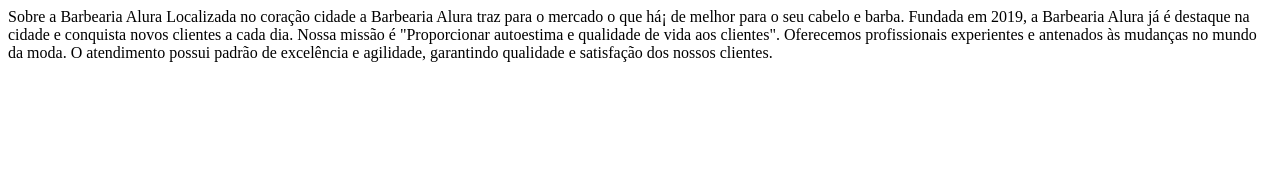
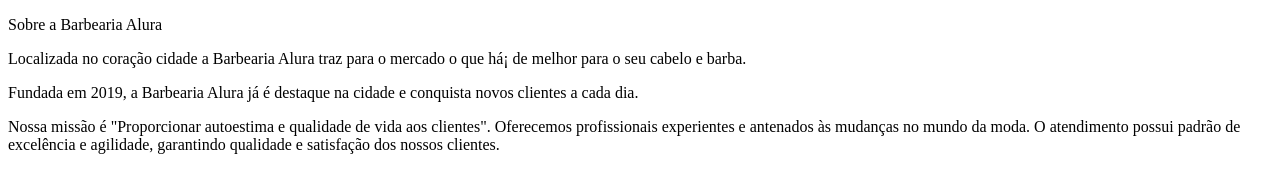
Before and after one commit to MARININHAGAMEPLAY/marina, a plain HTML site: page index.html in a window 1280 px wide. Drawn offline with Linux system fonts and the light colour scheme.

Commit message:
Add files via upload

```diff
--- a/index.html
+++ b/index.html
@@ -5,16 +5,14 @@
 	<title>BARBEARIA ALURA</title>
 </head>
 <body>
-	Sobre a Barbearia Alura
-Localizada
-no coração cidade a Barbearia Alura traz para o mercado o que há¡ de
-melhor para o seu cabelo e barba. Fundada em 2019, a Barbearia Alura já é
-destaque na cidade e conquista novos clientes a cada dia.
-Nossa missão é "Proporcionar autoestima e qualidade de vida aos clientes".
-Oferecemos
-profissionais experientes e antenados às mudanças no mundo da moda. O
+	<p>Sobre a Barbearia Alura</p>
+<p>Localizada no coração cidade a Barbearia Alura traz para o mercado o que há¡ de
+melhor para o seu cabelo e barba.</p>
+<p>Fundada em 2019, a Barbearia Alura já é destaque na cidade e conquista novos clientes a cada dia.</p>
+<p>Nossa missão é "Proporcionar autoestima e qualidade de vida aos clientes".
+Oferecemos profissionais experientes e antenados às mudanças no mundo da moda. O
 atendimento possui padrão de excelência e agilidade, garantindo
-qualidade e satisfação dos nossos clientes.
+qualidade e satisfação dos nossos clientes.</p>
 
 </body>
 </html>
```
